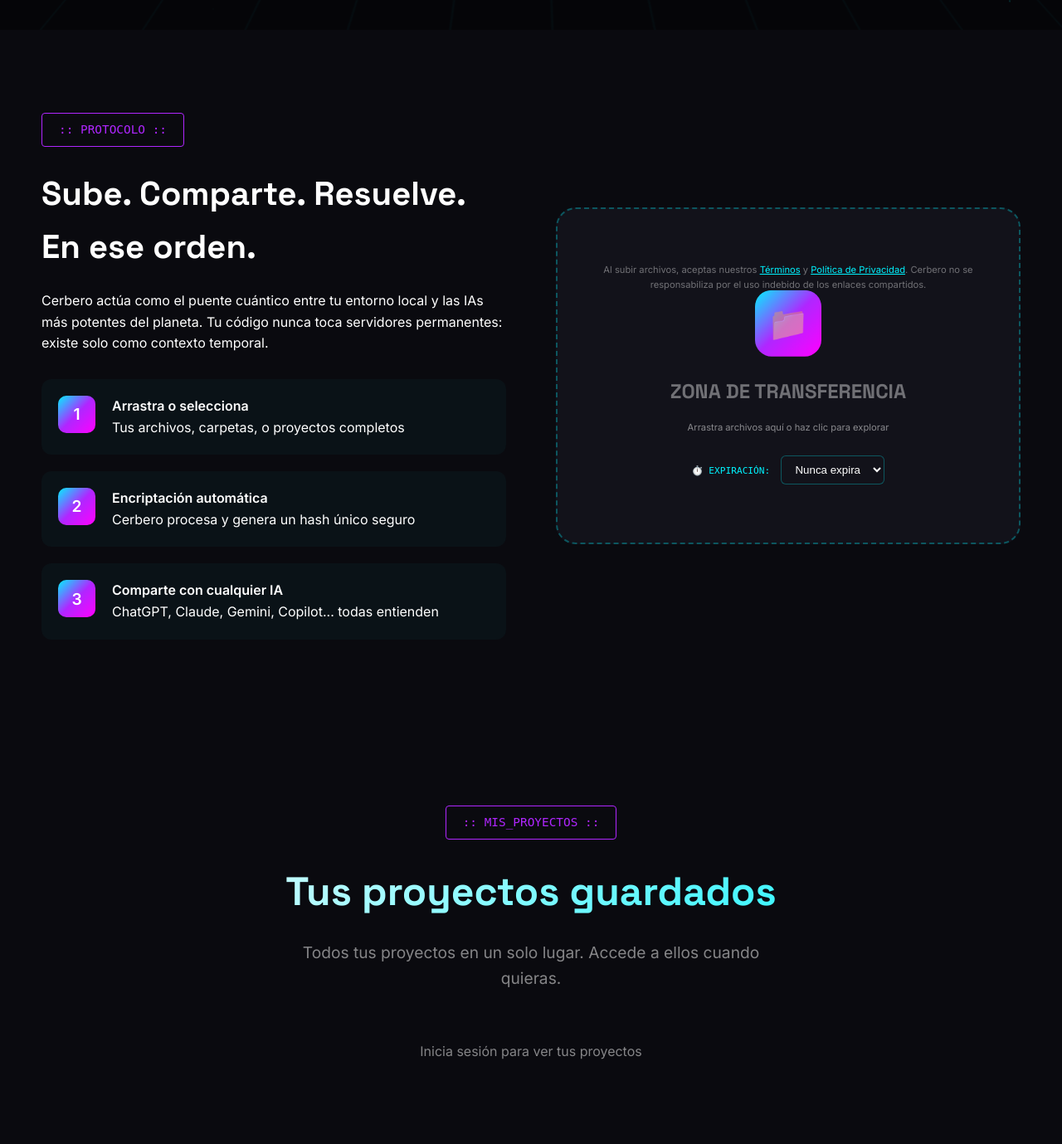
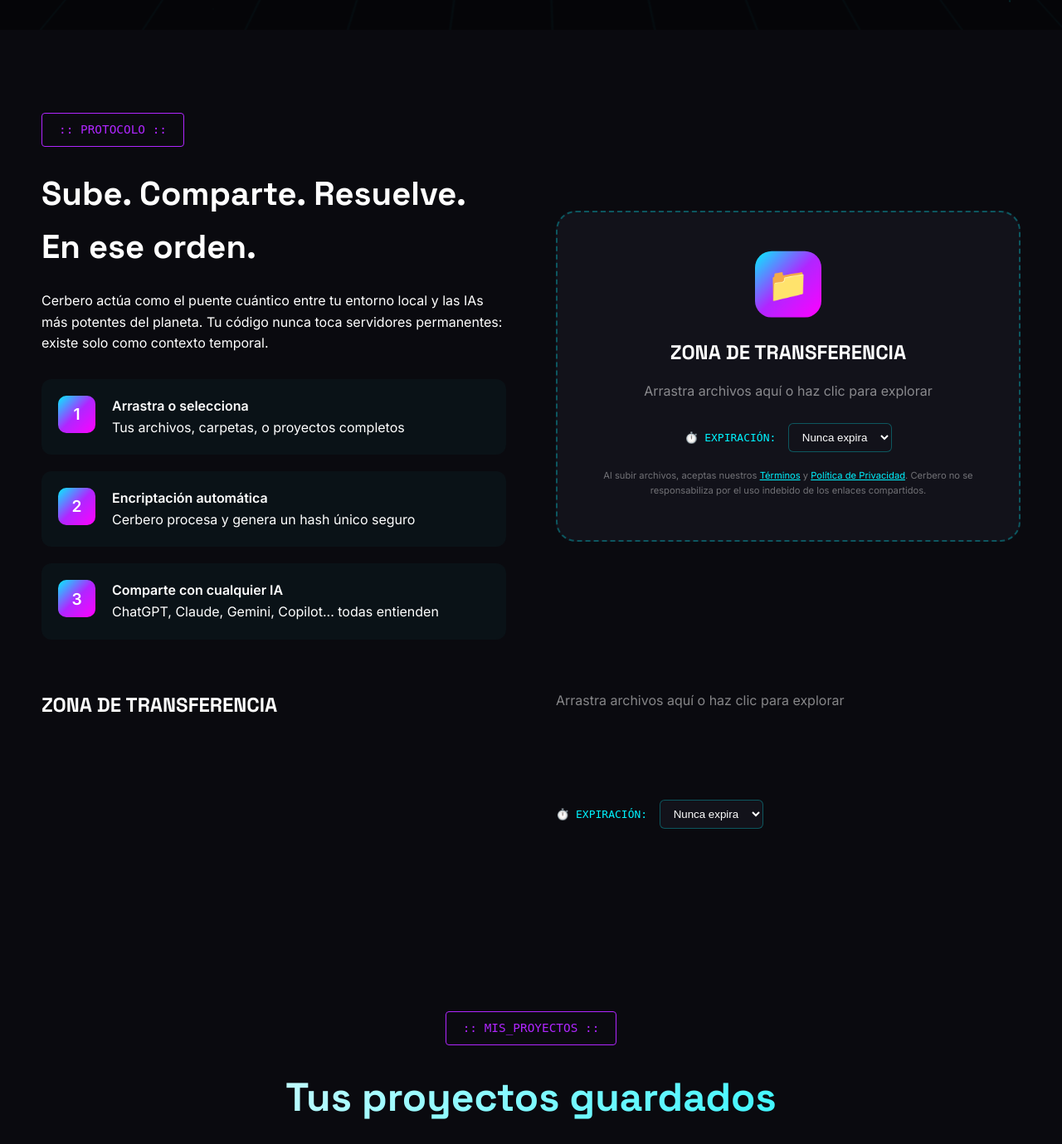
Before and after one commit to WilsJhos/Cerbero, a Django app: page / in a window 1280 px wide. Shown: the part 788-2167 px from the top of the page at 83% size. Run offline with Django 5.2, Linux system fonts and the light colour scheme.

Commit message:
correcion

```diff
--- a/cerbero/templates/core/home.html
+++ b/cerbero/templates/core/home.html
@@ -376,12 +376,6 @@
                 </div>
                 <div class="upload-zone-cyber" id="uploadZone" style="cursor: pointer;">
     <div class="upload-content">
-        <div class="legal-notice" style="margin-top: 15px; font-size: 0.7rem; color: rgba(255,255,255,0.4); text-align: center;">
-    Al subir archivos, aceptas nuestros
-    <a href="/terms/" style="color: var(--neon-blue);">Términos</a> y
-    <a href="/privacy/" style="color: var(--neon-blue);">Política de Privacidad</a>.
-    Cerbero no se responsabiliza por el uso indebido de los enlaces compartidos.
-
         <div class="upload-icon-cyber">📁</div>
         <h4 style="font-family: 'Space Grotesk', sans-serif; font-size: 1.5rem; margin-bottom: 15px;">ZONA DE TRANSFERENCIA</h4>
         <p style="color: rgba(255,255,255,0.5); margin-bottom: 25px;">Arrastra archivos aquí o haz clic para explorar</p>
@@ -395,7 +389,27 @@
                 <option value="720">30 días</option>
             </select>
         </div>
+        <div class="legal-notice" style="margin-top: 15px; font-size: 0.7rem; color: rgba(255,255,255,0.4); text-align: center;">
+            Al subir archivos, aceptas nuestros
+            <a href="/terms/" style="color: var(--neon-blue);">Términos</a> y
+            <a href="/privacy/" style="color: var(--neon-blue);">Política de Privacidad</a>.
+            Cerbero no se responsabiliza por el uso indebido de los enlaces compartidos.
         </div>
+    </div>
+</div>
+        <h4 style="font-family: 'Space Grotesk', sans-serif; font-size: 1.5rem; margin-bottom: 15px;">ZONA DE TRANSFERENCIA</h4>
+        <p style="color: rgba(255,255,255,0.5); margin-bottom: 25px;">Arrastra archivos aquí o haz clic para explorar</p>
+        <div id="uploadStatus" style="margin-top: 15px; color: var(--neon-green);"></div>
+        <div class="expiration-selector" style="margin: 20px 0;">
+            <label style="color: var(--neon-blue); font-family: monospace;">⏱️ EXPIRACIÓN:</label>
+            <select id="expirationSelect" style="background: var(--dark-3); border: 1px solid rgba(0,243,255,0.3); color: #fff; padding: 8px 12px; border-radius: 6px; margin-left: 10px;">
+                <option value="">Nunca expira</option>
+                <option value="24">24 horas</option>
+                <option value="168">7 días</option>
+                <option value="720">30 días</option>
+            </select>
+        </div>
+
     </div>
 </div>
                 </div>
@@ -554,10 +568,22 @@
             } catch(e) { alert('Error'); }
         }
 
-        function openAuthModal() { document.getElementById('authModal').classList.add('active'); }
-        function closeAuthModal() { document.getElementById('authModal').classList.remove('active'); }
-        function switchToRegister() { document.getElementById('loginForm').style.display = 'none'; document.getElementById('registerForm').style.display = 'block'; document.getElementById('modalTitle').textContent = 'REGISTRO'; }
-        function switchToLogin() { document.getElementById('registerForm').style.display = 'none'; document.getElementById('loginForm').style.display = 'block'; document.getElementById('modalTitle').textContent = 'ACCESO'; }
+        function openAuthModal() {
+            document.getElementById('authModal').classList.add('active');
+        }
+        function closeAuthModal() {
+            document.getElementById('authModal').classList.remove('active');
+        }
+        function switchToRegister() {
+            document.getElementById('loginForm').style.display = 'none';
+            document.getElementById('registerForm').style.display = 'block';
+            document.getElementById('modalTitle').textContent = 'REGISTRO';
+        }
+        function switchToLogin() {
+            document.getElementById('registerForm').style.display = 'none';
+            document.getElementById('loginForm').style.display = 'block';
+            document.getElementById('modalTitle').textContent = 'ACCESO';
+        }
 
         const fileInput = document.createElement('input');
         fileInput.type = 'file';
```
